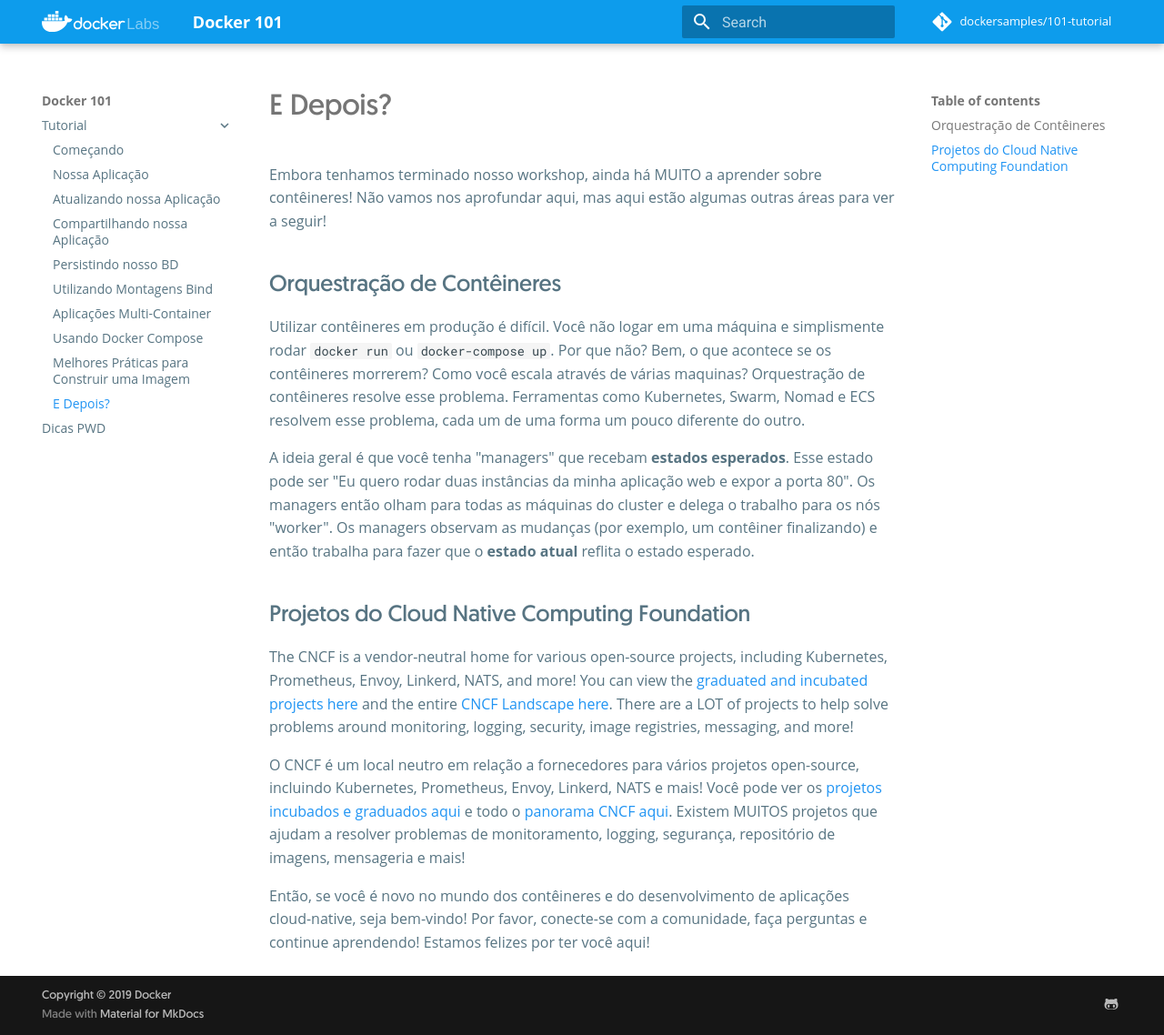
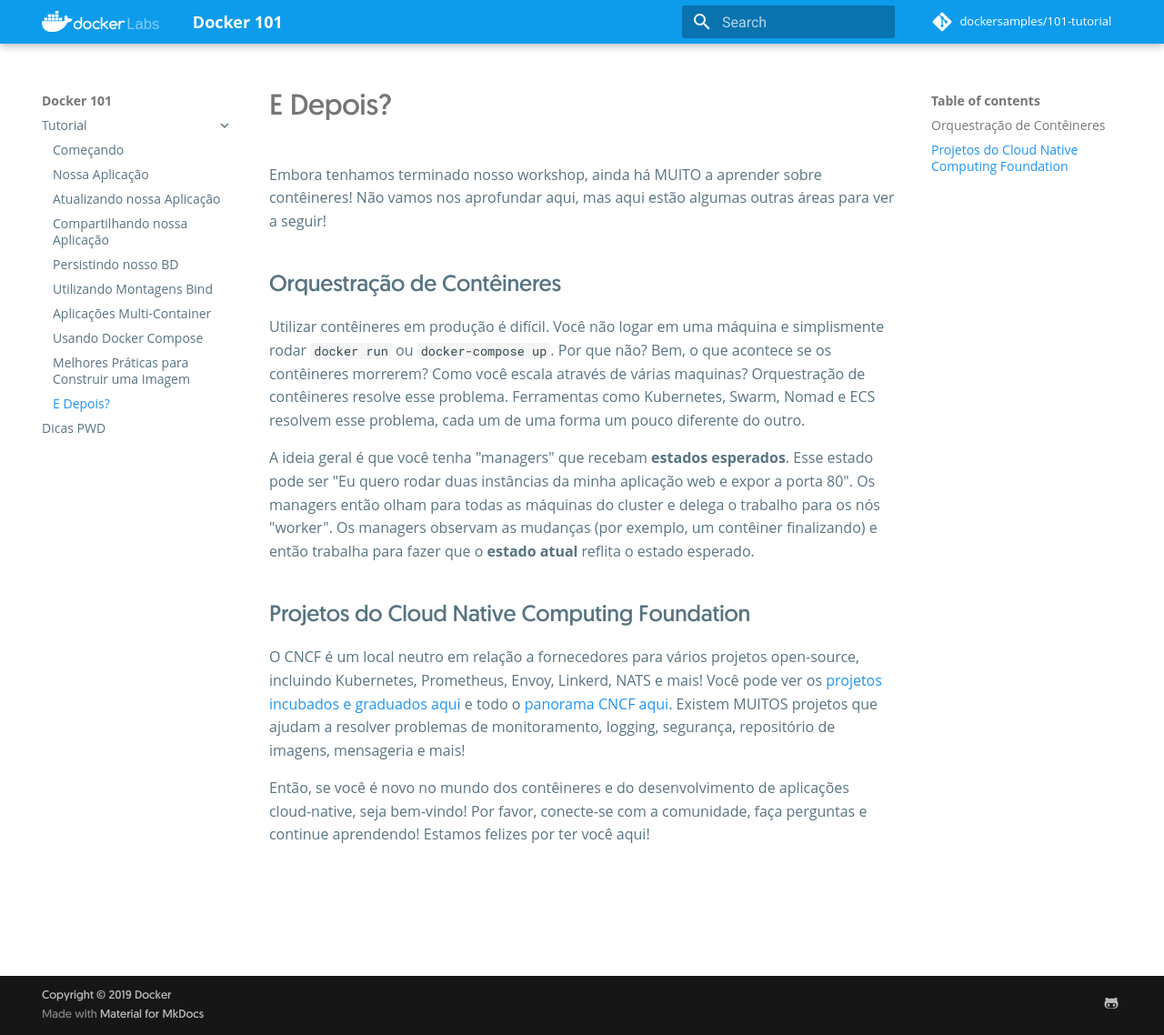
Before and after one commit to dockersamples/101-tutorial, an MkDocs documentation site: the page built from docs/tutorial/what-next/index.md, in a window 1280 px wide and 1138 px high. Shown: the whole window at 91% size. Built offline with MkDocs 1.6.1 and Material for MkDocs 9.7.7, drawn with Linux system fonts in a browser that asks for light colours; nearby versions of some CDN libraries; comment, search, counter and statistics services are not loaded.

Commit message:
Fix duplicate CNCF paragraph

```diff
--- a/docs/tutorial/what-next/index.md
+++ b/docs/tutorial/what-next/index.md
@@ -17,11 +17,6 @@
 
 ## Projetos do Cloud Native Computing Foundation
 
-The CNCF is a vendor-neutral home for various open-source projects, including Kubernetes, Prometheus,
-Envoy, Linkerd, NATS, and more! You can view the [graduated and incubated projects here](https://www.cncf.io/projects/)
-and the entire [CNCF Landscape here](https://landscape.cncf.io/). There are a LOT of projects to help
-solve problems around monitoring, logging, security, image registries, messaging, and more!
-
 O CNCF é um local neutro em relação a fornecedores para vários projetos open-source, incluindo Kubernetes,
 Prometheus, Envoy, Linkerd, NATS e mais! Você pode ver os [projetos incubados e graduados aqui](https://www.cncf.io/projects/)
 e todo o [panorama CNCF aqui](https://landscape.cncf.io/). Existem MUITOS projetos que ajudam a resolver
```
